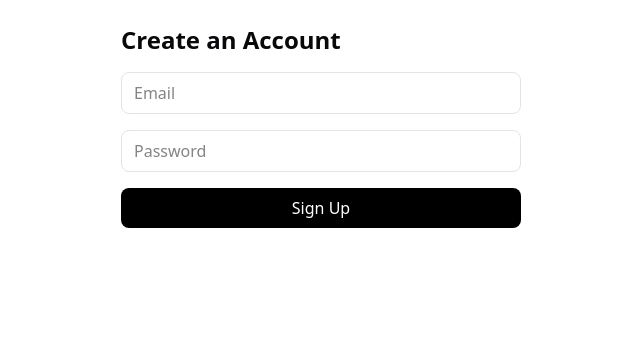
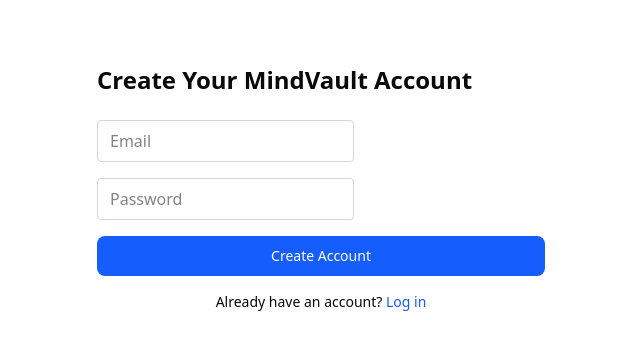
Before and after one commit to BackendCowboy/mindvault-frontend, a Next.js app: page /signup in a window 1280 px wide. Shown: the top 350 px of the page, without its empty margins (319-959 px from the left). Built offline with nearby package versions, Linux system fonts and the light colour scheme.

Commit message:
Improve signup page with success feedback and redirect

```diff
--- a/src/app/signup/page.tsx
+++ b/src/app/signup/page.tsx
@@ -1,51 +1,109 @@
 "use client";
-
 import { useState } from "react";
 import { useRouter } from "next/navigation";
+import { Input } from "@/components/ui/input";
+import { Button } from "@/components/ui/button";
+import Link from "next/link";
 
 export default function SignupPage() {
   const [email, setEmail] = useState("");
   const [password, setPassword] = useState("");
+  const [error, setError] = useState<string | null>(null);
+  const [loading, setLoading] = useState(false);
+  const [success, setSuccess] = useState(false);
   const router = useRouter();
 
   async function handleSignup(e: React.FormEvent) {
     e.preventDefault();
+    setError(null);
+    setLoading(true);
 
+    try {
+      console.log('Attempting signup...'); // Debug log
       const res = await fetch(`${process.env.NEXT_PUBLIC_API_URL}/auth/register`, {
         method: "POST",
         headers: { "Content-Type": "application/json" },
         body: JSON.stringify({ email, password }),
       });
 
+      console.log('Response status:', res.status); // Debug log
+
       if (res.ok) {
-      router.push("/login"); // Redirect to login
+        console.log('Signup successful, redirecting...'); // Debug log
+        setSuccess(true);
+
+        // Add a small delay to show success message
+        setTimeout(() => {
+          router.push("/login?message=Account created successfully");
+        }, 1000);
       } else {
-      alert("Signup failed");
+        const errorData = await res.json().catch(() => ({}));
+        setError(errorData.detail || "Signup failed");
+      }
+    } catch (err) {
+      console.error('Signup error:', err); // Debug log
+      setError("Network error. Please try again.");
+    } finally {
+      setLoading(false);
     }
   }
 
+  if (success) {
     return (
-    <main className="p-6 max-w-md mx-auto">
-      <h1 className="text-2xl font-bold mb-4">Create an Account</h1>
+      <div className="max-w-md mx-auto py-16 text-center">
+        <div className="text-6xl mb-4">✅</div>
+        <h1 className="text-2xl font-bold mb-2">Account Created!</h1>
+        <p className="text-muted-foreground mb-4">
+          Redirecting you to login...
+        </p>
+        <div className="animate-spin rounded-full h-8 w-8 border-b-2 border-blue-600 mx-auto"></div>
+      </div>
+    );
+  }
+
+  return (
+    <div className="max-w-md mx-auto py-16">
+      <h1 className="text-2xl font-bold mb-6">Create Your MindVault Account</h1>
+
+      {error && (
+        <div className="bg-red-50 border border-red-200 text-red-700 px-4 py-3 rounded mb-4">
+          {error}
+        </div>
+      )}
+
       <form onSubmit={handleSignup} className="space-y-4">
-        <input
+        <Input
           type="email"
           value={email}
           onChange={(e) => setEmail(e.target.value)}
           placeholder="Email"
-          className="w-full border px-3 py-2 rounded-md"
+          required
+          disabled={loading}
         />
-        <input
+        <Input
           type="password"
           value={password}
           onChange={(e) => setPassword(e.target.value)}
           placeholder="Password"
-          className="w-full border px-3 py-2 rounded-md"
+          required
+          disabled={loading}
+          minLength={6}
         />
-        <button type="submit" className="bg-black text-white w-full py-2 rounded-md">
-          Sign Up
-        </button>
+        <Button
+          type="submit"
+          className="w-full"
+          disabled={loading}
+        >
+          {loading ? "Creating Account..." : "Create Account"}
+        </Button>
       </form>
-    </main>
+
+      <p className="text-sm text-center mt-4">
+        Already have an account?{" "}
+        <Link href="/login" className="text-blue-600 hover:underline">
+          Log in
+        </Link>
+      </p>
+    </div>
   );
 }
```
Lines whose indentation alone changed are shown as unchanged.
